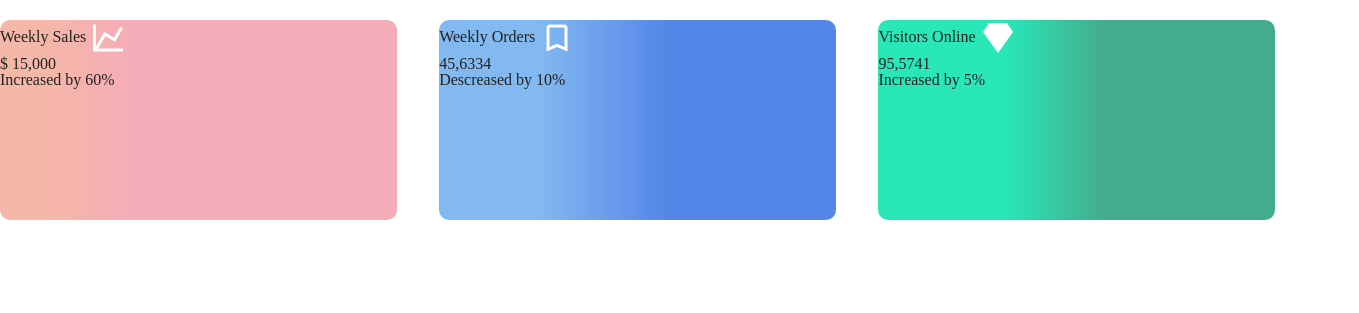
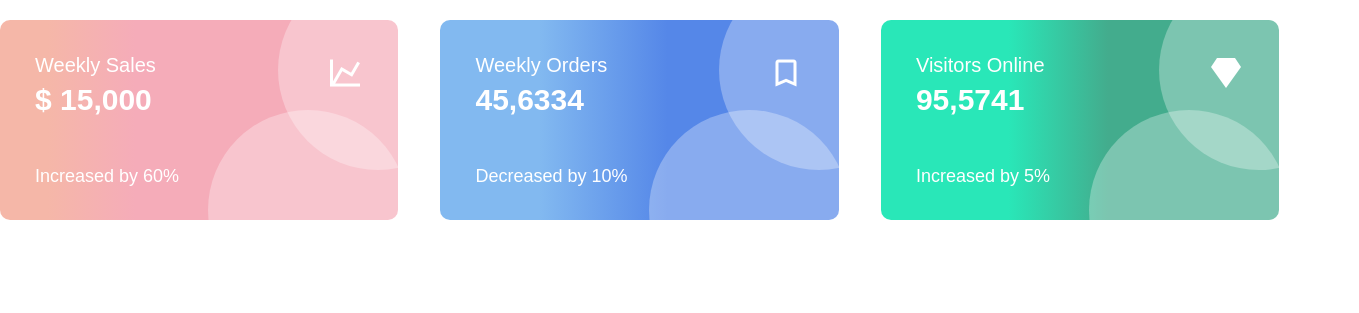
Before and after one commit to StoreSpirit/position--medium-lvl, a plain HTML site: page index.html in a window 1280 px wide. Shown: the whole page, 1359 px wide, since content can reach past the window. Drawn offline with Linux system fonts and the light colour scheme.

Commit message:
Add position and crl

```diff
--- a/assets/css/style.css
+++ b/assets/css/style.css
@@ -6,10 +6,12 @@
 .div2,
 .div3 {
   display: inline-block;
-  width: 31%;
+  width: 31.1%;
   height: 200px;
   margin: 0 auto;
   border-radius: 10px;
+  position: relative;
+  z-index: 0;
 }
 
 .div1 {
@@ -32,4 +34,54 @@
 .name,
 .smallimg {
   display: inline-block;
-  }
+  top: 35px;
+}
+
+.smallimg {
+  right: 35px;
+}
+
+.name,
+.count,
+.percent {
+  font-family: Arial, Helvetica, sans-serif ;
+  color: white;
+  font-size: 20px;
+  left: 35px;
+  font-weight: 500;
+}
+
+.count {
+  font-size: 30px;
+  font-weight: 600;
+  top: 65px;
+}
+
+.percent {
+  bottom: 35px;
+  font-size: 18px;
+}
+
+.absolute {
+  position: absolute;
+}
+
+.whitecrl1,
+.whitecrl2 {
+  background-color: white;
+  width: 200px;
+  height: 200px;
+  border-radius: 50%;
+  z-index: 1;
+  opacity: 0.3;
+}
+
+.whitecrl1 {
+  bottom: -90px;
+  right: -10px;
+}
+
+.whitecrl2 {
+  top: -50px;
+  right: -80px;
+}
--- a/index.html
+++ b/index.html
@@ -11,22 +11,40 @@
 <body>
   <div class="divboss">
     <div class="div1">
-      <p class="name">Weekly Sales</p>
-      <img class="smallimg" src="./assets/image/chart-line36.png" alt="cart-line">
-      <p class="count">$ 15,000</p>
-      <p class="persent">Increased by 60%</p>
+      <p class="name absolute">Weekly Sales</p>
+      <img class="smallimg absolute" src="./assets/image/chart-line36.png" alt="cart-line">
+      <p class="count absolute">$ 15,000</p>
+      <p class="percent absolute">Increased by 60%</p>
+      <div class="whitecrl1 absolute">
+        <span></span>
+      </div>
+      <div class="whitecrl2 absolute">
+        <span></span>
+      </div>
     </div>
     <div class="div2">
-      <p class="name">Weekly Orders</p>
-      <img class="smallimg" src="./assets/image/bookmark-outline36.png" alt="bookmark-outline">
-      <p class="count">45,6334</p>
-      <p class="persent">Descreased by 10%</p>
+      <p class="name absolute">Weekly Orders</p>
+      <img class="smallimg absolute" src="./assets/image/bookmark-outline36.png" alt="bookmark-outline">
+      <p class="count absolute">45,6334</p>
+      <p class="percent absolute">Decreased by 10%</p>
+      <div class="whitecrl1 absolute">
+        <span></span>
+      </div>
+      <div class="whitecrl2 absolute">
+        <span></span>
+      </div>
     </div>
     <div class="div3">
-      <p class="name">Visitors Online</p>
-      <img class="smallimg" src="./assets/image/diamond36.png" alt="diamond">
-      <p class="count">95,5741</p>
-      <p class="persent">Increased by 5%</p>
+      <p class="name absolute">Visitors Online</p>
+      <img class="smallimg absolute" src="./assets/image/diamond36.png" alt="diamond">
+      <p class="count absolute">95,5741</p>
+      <p class="percent absolute">Increased by 5%</p>
+      <div class="whitecrl1 absolute">
+        <span></span>
+      </div>
+      <div class="whitecrl2 absolute">
+        <span></span>
+      </div>
     </div>
   </div>
 </body>
```
